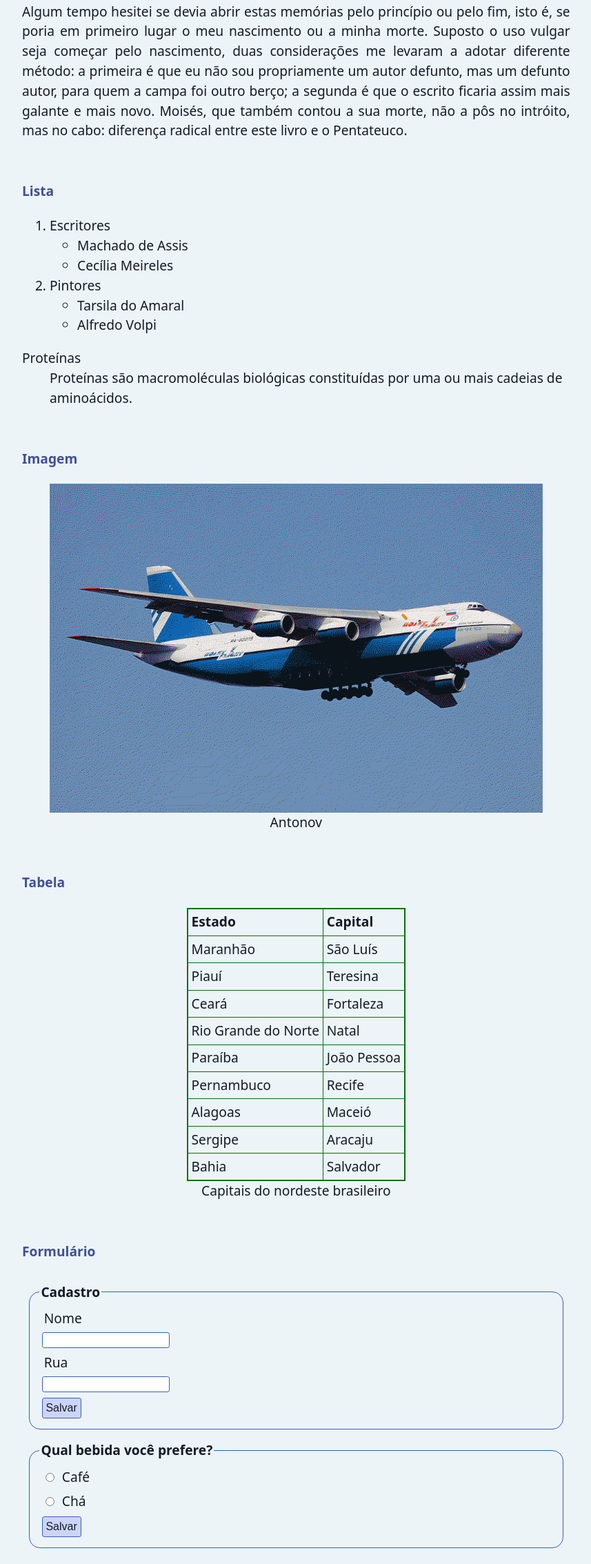
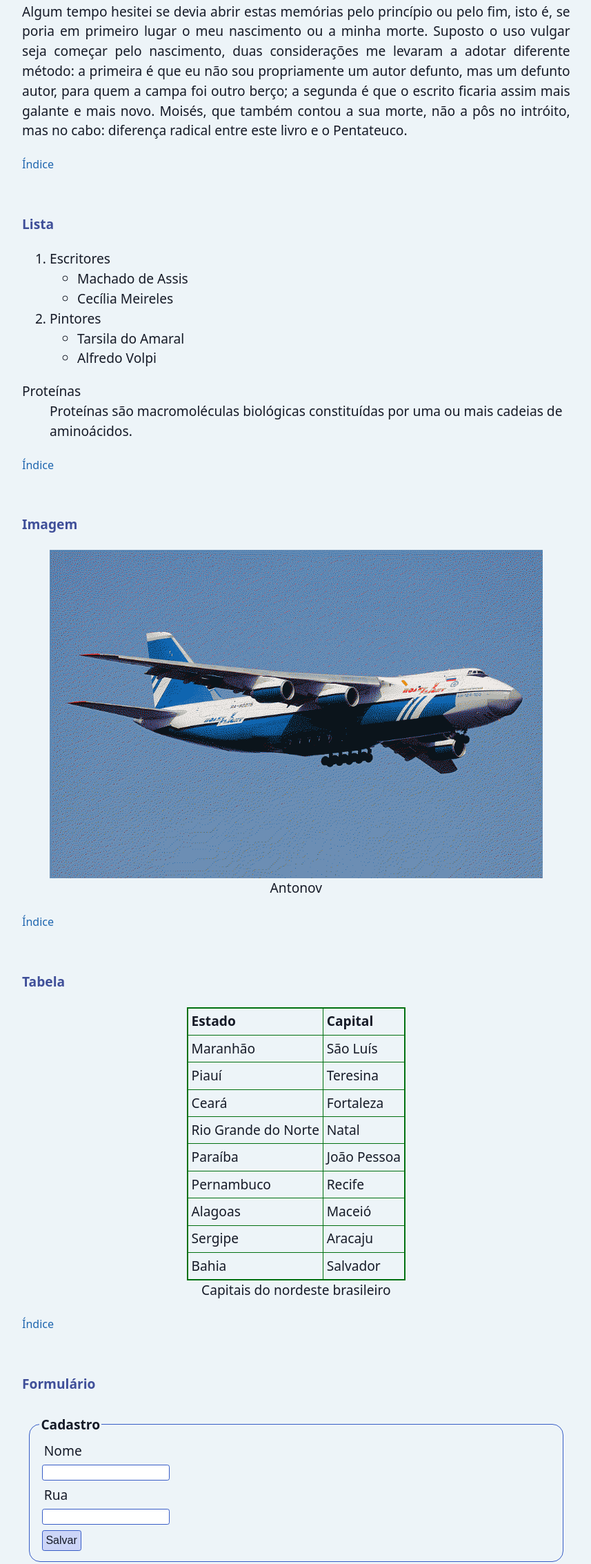
Before and after one commit to hmccl/hmccl.github.io, a plain HTML site: page index.html in a window 1280 px wide. Shown: the part 913-3180 px from the top of the page at 69% size, without its empty margins (0-857 px from the left). Drawn offline with Linux system fonts and the light colour scheme.

Commit message:
Links para navegação

```diff
--- a/index.html
+++ b/index.html
@@ -35,7 +35,7 @@
 
         <ul>
           <li><a href="https://github.com/wadson2005">Wadson</a></li>
-          <li><a href="https://github.com/torvalds">José Macêdo</a></li>
+          <li><a href="https://github.com/Jose-M31x">José Macêdo</a></li>
           <li><a href="https://github.com/hmccl">Hélio</a></li>
         </ul>
       </section>
@@ -66,6 +66,8 @@
           contou a sua morte, não a pôs no intróito, mas no cabo: diferença
           radical entre este livro e o Pentateuco.
         </p>
+
+        <p><a href="#blog">Índice</a></p>
       </section>
 
       <section id="list">
@@ -95,6 +97,8 @@
             uma ou mais cadeias de aminoácidos.
           </dd>
         </dl>
+
+        <p><a href="#blog">Índice</a></p>
       </section>
 
       <section id="image">
@@ -109,6 +113,8 @@
             O número de registro da aeronave, RA-82078, é visível na fuselagem.">
           <figcaption>Antonov</figcaption>
         </figure>
+
+        <p><a href="#blog">Índice</a></p>
       </section>
 
       <section id="table">
@@ -159,6 +165,8 @@
           </table>
           <figcaption>Capitais do nordeste brasileiro</figcaption>
         </figure>
+
+        <p><a href="#blog">Índice</a></p>
       </section>
 
       <section id="form">
@@ -199,6 +207,8 @@
             </div>
           </fieldset>
         </form>
+
+        <p><a href="#blog">Índice</a></p>
       </section>
     </article>
 
--- a/style.css
+++ b/style.css
@@ -161,6 +161,10 @@ p {
   overflow-wrap: break-word;
 }
 
+p a {
+  font-size: 1rem;
+}
+
 a:link {
   text-decoration: none;
   color: var(--cyan);
```
